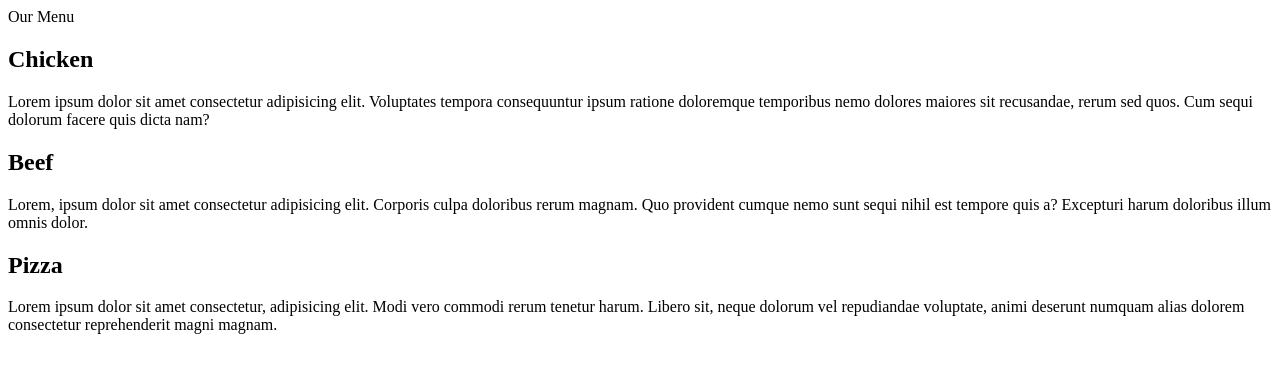
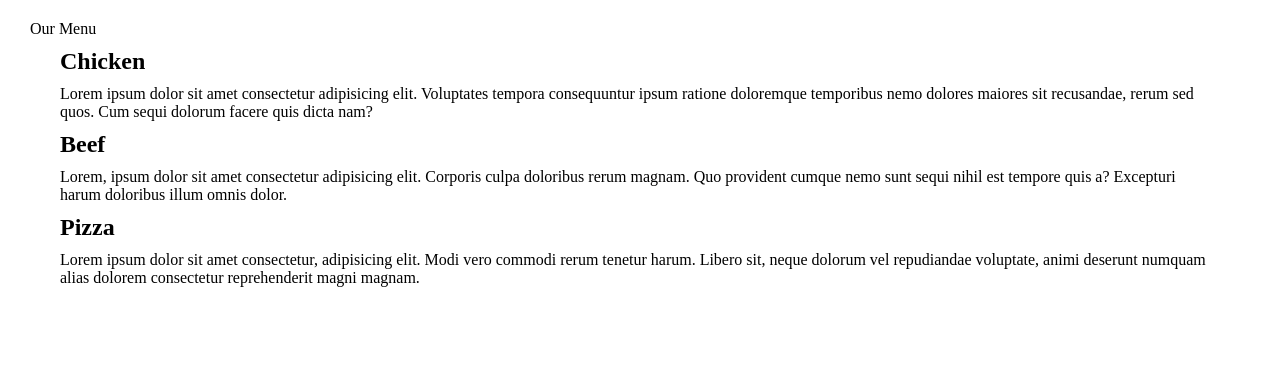
Before and after one commit to ndorph1n/Coursera-M2CA, a plain HTML site: page m2ca/index.html in a window 1280 px wide. Drawn offline with Linux system fonts and the light colour scheme.

Commit message:
Update style.css

```diff
--- a/m2ca/css/style.css
+++ b/m2ca/css/style.css
@@ -1,5 +1,5 @@
 *{
     box-sizing: border-box;
     padding: 0;
-    margin: 10;
+    margin: 10px;
 }
```
